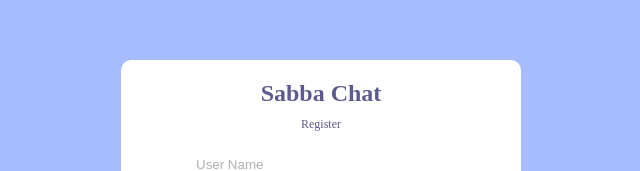
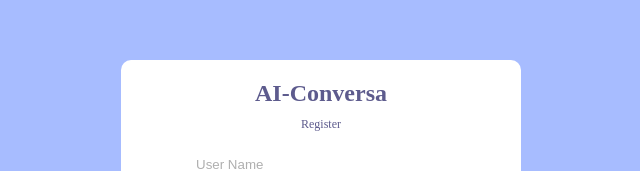
Before and after one commit to arun306/AI-Conversa, a React (Create React App) app: page /register in a window 1280 px wide. Shown: the part 133-304 px from the top of the page, without its empty margins (319-959 px from the left). Built offline with nearby package versions, Linux system fonts and the light colour scheme; no server answers.

Commit message:
new temp first commit

```diff
--- a/src/pages/Login.jsx
+++ b/src/pages/Login.jsx
@@ -39,7 +39,7 @@ const Login = () => {
         (
           <div className="formContainer">
               <div className="formWrapper">
-                  <span className="logo">AI Conversa </span>
+                  <span className="logo">AI-Conversa</span>
                   <span className="title">Login</span>
 
                   <form onSubmit={handleSubmit} >
--- a/src/pages/Register.jsx
+++ b/src/pages/Register.jsx
@@ -109,7 +109,7 @@ const Register = () => {
                 (
                     <div className="formContainer">
                         <div className="formWrapper">
-                            <span className="logo">Sabba Chat</span>
+                            <span className="logo">AI-Conversa</span>
                             <span className="title">Register</span>
 
                             <form onSubmit={handleSubmit}>
```
